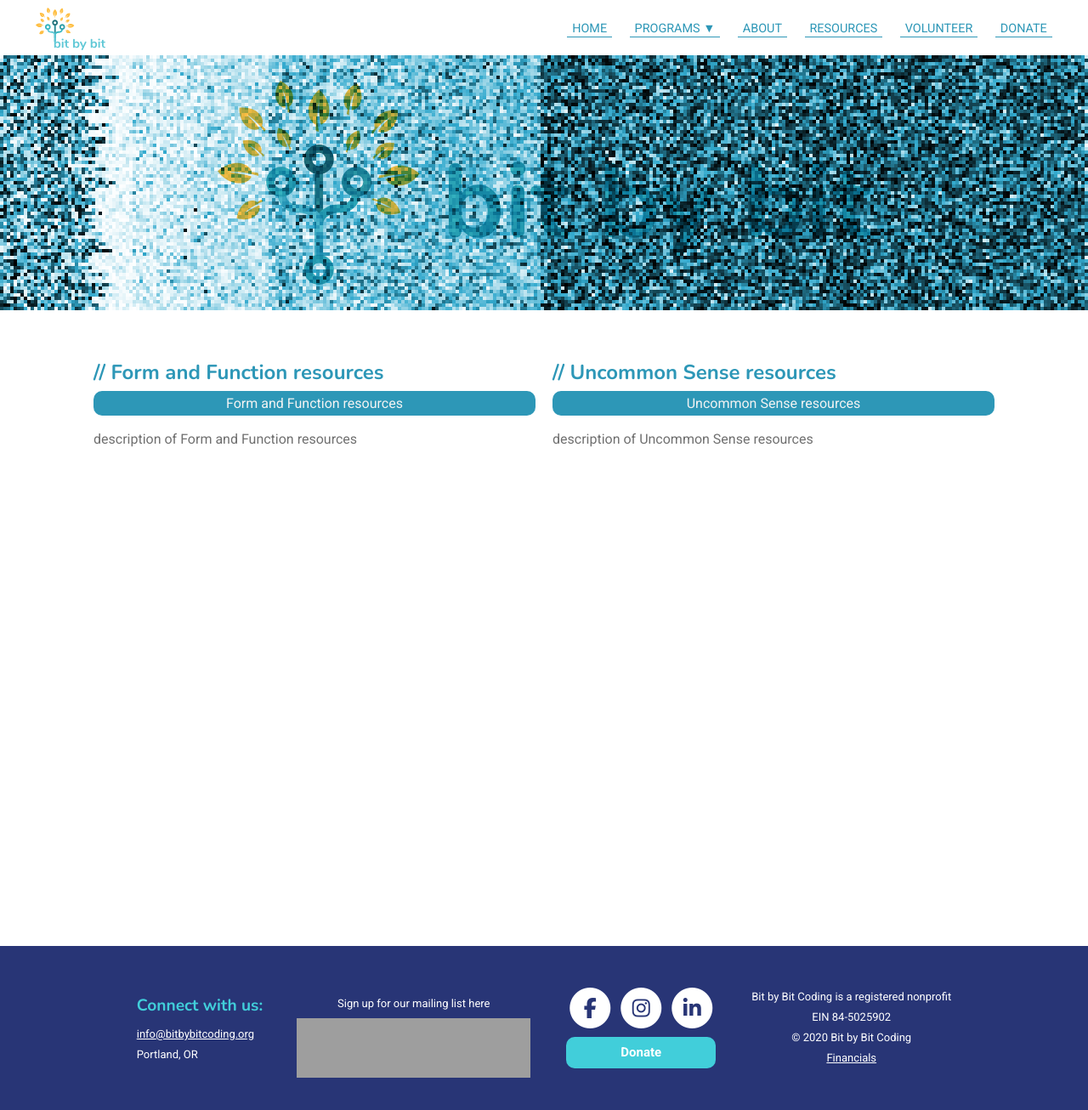
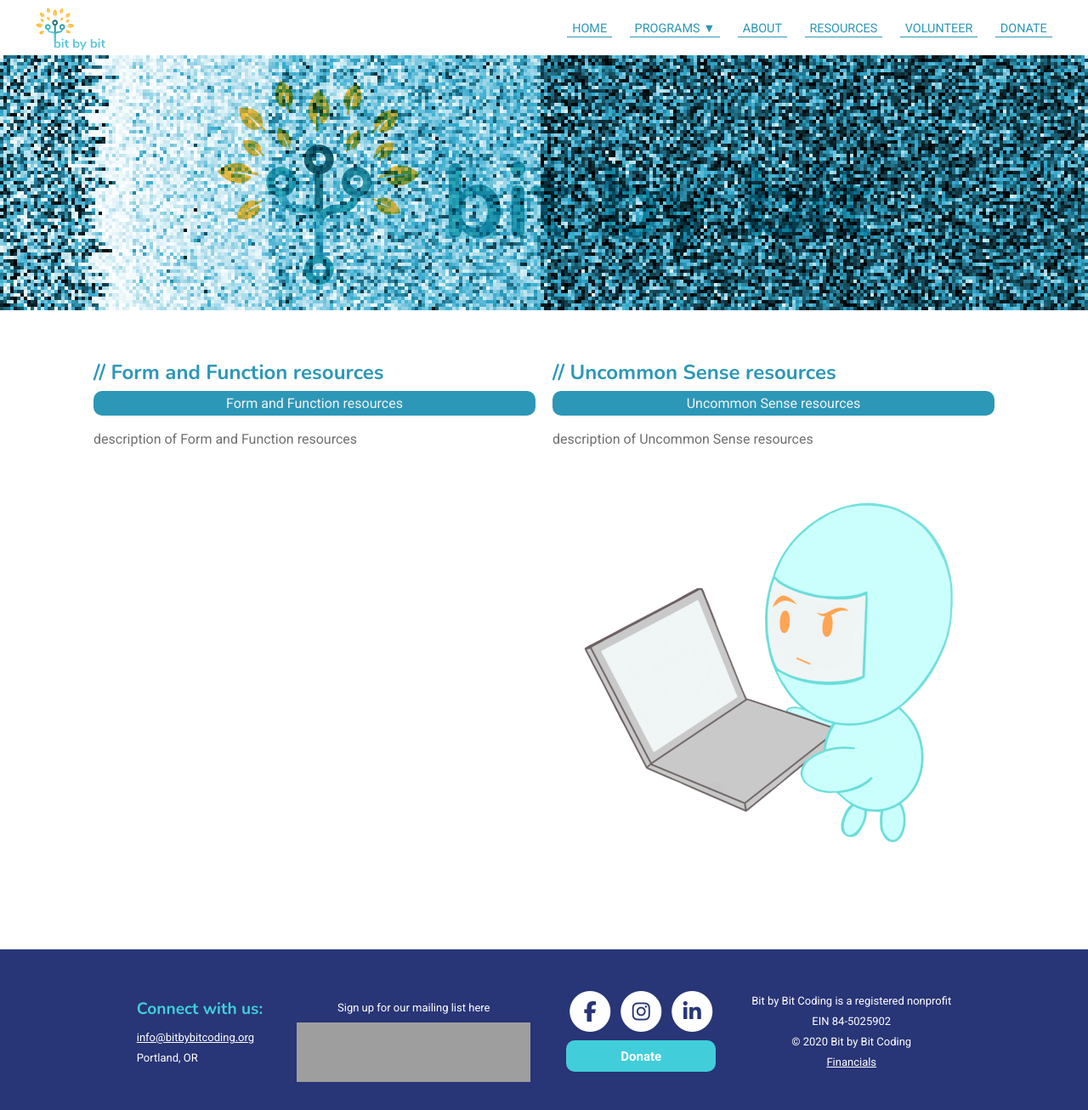
Before and after one commit to bit-by-bit-coding/bxb-website, a Jekyll site: the page built from resources.html, in a window 1280 px wide and 1306 px high. Shown: the whole window at 85% size. Built offline with Jekyll 4.4.1, drawn with Linux system fonts in a browser that asks for light colours; nearby versions of some CDN libraries; grey boxes are pictures that could not be loaded.

Commit message:
add bit by bot

```diff
--- a/resources.html
+++ b/resources.html
@@ -24,10 +24,8 @@ style: resources.css
                     <button class="buttons" id="singleButton">Uncommon Sense resources</button>
                 </a>
                 <p>description of Uncommon Sense  resources</p>
-            <!--
             <div  class="details-item">
-                <img class="bot" id="thinkingbot" src="imgs/thinkingbot.png">
+                <img class="bot" src="imgs/computer2.png">
             </div>
-            -->
     </div>
 </div>
```
Also changed, not shown: imgs/computer2.png (added).
